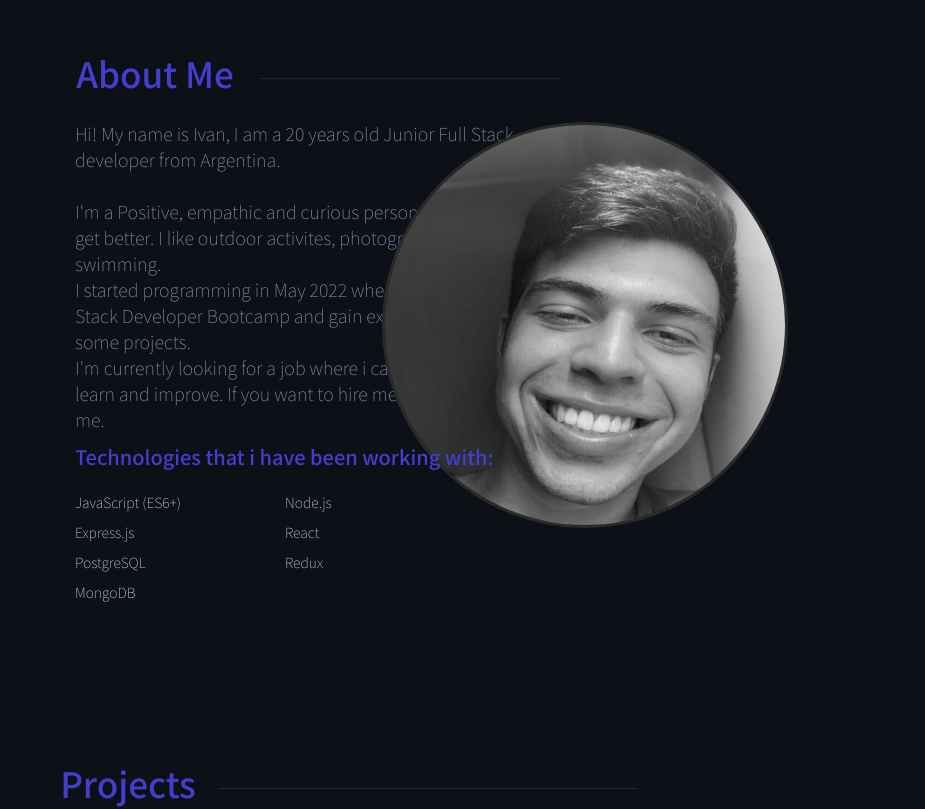
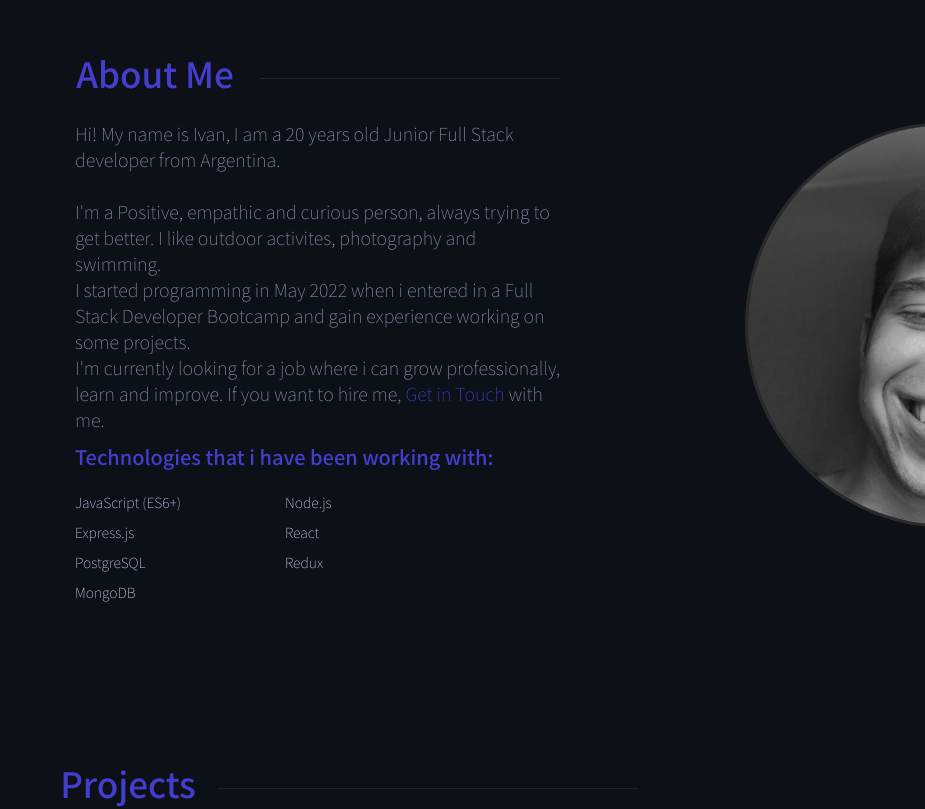
Before and after one commit to x1vaan/Portfolio2, a React (Create React App) app in the folder ivan-garcia/: page / in a window 1280 px wide. Shown: the part 978-1787 px from the top of the page, without its empty margins (355-1280 px from the left). Built offline with nearby package versions, Linux system fonts and the light colour scheme; the HTML template or start-up script is replaced by a standard one; a web font is replaced by a local one.

Commit message:
FIX/ contact component

```diff
--- a/ivan-garcia/src/About/About.module.css
+++ b/ivan-garcia/src/About/About.module.css
@@ -1,7 +1,10 @@
 .container {
+    display: flex;
+    justify-content: center;
     position: relative;
     top: 930px ;
     height: 600px;
+    width: 100%;
 }
 .aboutme{
     position: absolute;
@@ -39,11 +42,11 @@
 }
 
 .photo {
-    position: relative;
+    position: absolute;
     width: 400px;
     height: 400px;
     top: 110px;
-    left: 300px;
+    left: 1100px;
     border-radius: 50%;
     border: 3px solid #242942;
     filter: grayscale(100%);
--- a/ivan-garcia/src/Contact/Contact.module.css
+++ b/ivan-garcia/src/Contact/Contact.module.css
@@ -5,6 +5,7 @@
     top: 1300px;
     height: 480px;
     padding-bottom: 50px;
+    width: 100%;
 }
 
 .contact{
@@ -26,7 +27,6 @@
 .description {
     position: absolute;
     top: 120px;
-    left: 710px;
     max-width: 520px;
     font-family: 'Noto Sans KR', sans-serif;
     color: #8892b0;
```
